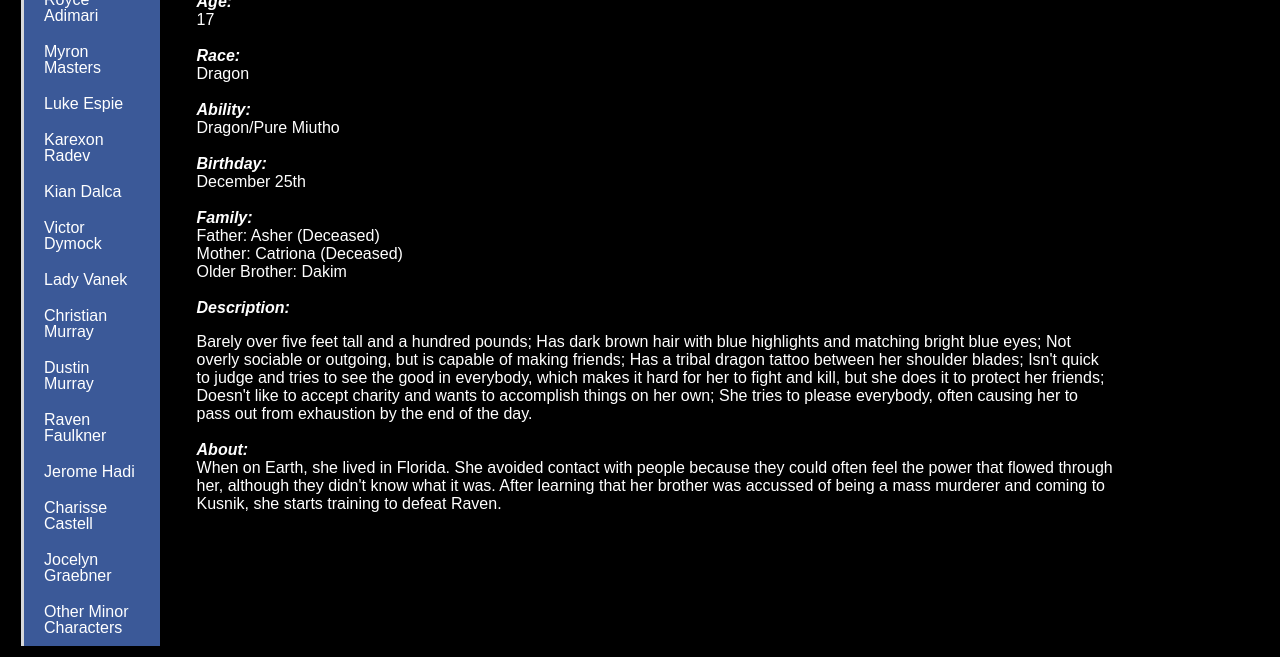
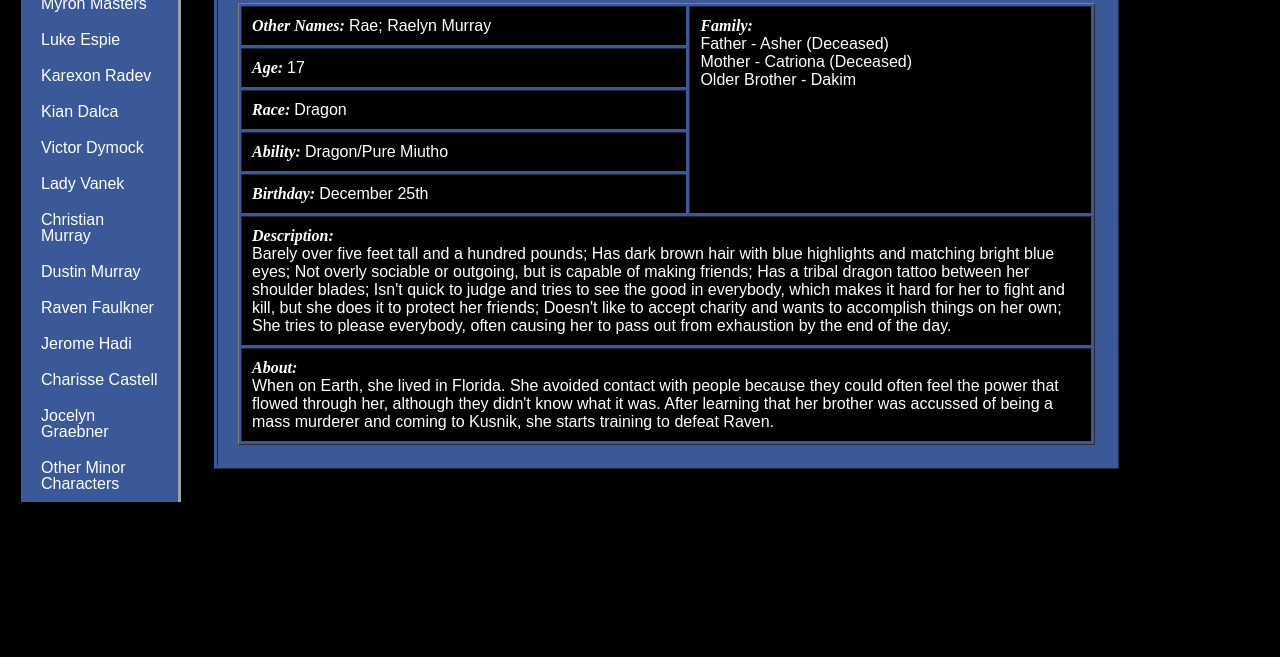
Before and after one commit to TheRioraSeries/TheRioraSeries.github.io, a plain HTML site: page RaelynAdelinda.html in a window 1280 px wide. Shown: the part 335-992 px from the top of the page. After the commit the page ends 848 px from the top, so only its background shows below. Drawn offline with Linux system fonts and the light colour scheme.

Commit message:
Raelyn Character
Created the character page for Raelyn

```diff
--- a/RaelynAdelinda.html
+++ b/RaelynAdelinda.html
@@ -12,9 +12,34 @@
 			color: white;
 			font-size: 50px;
 			text-decoration:underline;
+			font-family: "Times New Roman", Times, serif;
+			padding-top: 10px;
 		}
 		#CharacterInfo {
 			padding-left: 30px;
+		}
+		b {
+			font-family: "Times New Roman", Times, serif;
+		}
+		#outer, #outer tr {
+			border-color: #3b5998;
+			background-color: #3b5998;
+		}
+		p {
+			color: white;
+			line-height: 150%;
+		}
+		#container {
+			padding-left:20px;
+			padding-right:20px;
+			padding-bottom:20px;
+			background-color:#3b5998;
+			border-color: #3b5998;
+		}
+		#paragraph {
+			padding:10px;
+			border-color: #3b5998;
+			background-color:#000000;
 		}
 	</style>
 </head>
@@ -63,7 +88,7 @@
 
 <br><br>
 
-<table><tr><td valign="top">
+<table><tr><td valign="top" width="160">
 
 <div id='cssmenu2'>
 <ul>
@@ -86,32 +111,43 @@
 </ul>
 </div>
 
-</td><td valign="top">
+</td>
 
-<table id="CharacterInfo"><tr><td>
-	<div id="title">Raelyn Adelinda</div>
-	<b><em>Other Names:</em></b><br>
+<td id="CharacterInfo">
+<table border="1" id="outer"><tr><td id="container">
+	<div id="title">Raelyn Adelinda</div><br>
+	<table border="1">
+		<tr>
+			<td id="paragraph">
+				<b><em>Other Names: </em></b>
 				Rae; Raelyn Murray
-	<br><br>
-	<b><em>Age:</em></b><br>
+			</td>
+			<td rowspan="5" id="paragraph" valign="top">
+				<b><em>Family:</em></b><br>
+				Father - Asher (Deceased)<br>
+				Mother - Catriona (Deceased)<br>
+				Older Brother - Dakim
+			</td>
+		</td></tr>
+		<tr><td id="paragraph">
+				<b><em>Age: </em></b>
 				17
-	<br><br>
-	<b><em>Race:</em></b><br>
+		</td></tr>
+		<tr><td id="paragraph">
+				<b><em>Race: </em></b>
 				Dragon
-	<br><br>
-	<b><em>Ability:</em></b><br>
+		</td>
+		<tr><td id="paragraph">
+				<b><em>Ability: </em></b>
 				Dragon/Pure Miutho
-	<br><br>
-	<b><em>Birthday:</em></b><br>
+		</td></tr>
+		<tr><td id="paragraph">
+				<b><em>Birthday: </em></b>
 				December 25th
-	<br><br>
-	<b><em>Family:</em></b><br>
-	Father: Asher (Deceased)<br>
-	Mother: Catriona (Deceased)<br>
-	Older Brother: Dakim
-	<br><br>
+		</td></tr>
+		<tr><td colspan="2" id="paragraph">
 			<b><em>Description:</em></b><br>
-	<p>Barely over five feet tall and a hundred pounds;
+			Barely over five feet tall and a hundred pounds;
 			Has dark brown hair with blue highlights and matching bright blue eyes;
 			Not overly sociable or outgoing, but is capable of making friends;
 			Has a tribal dragon tattoo between her shoulder blades;
@@ -120,17 +156,21 @@
 			Doesn't like to accept charity and wants to accomplish things on her own;
 			She tries to please everybody, often causing her to pass out from
 			exhaustion by the end of the day.
-	<br><br>
+		</td></tr>
+		<tr><td colspan="2" id="paragraph">
 			<b><em>About:</em></b><br>
 			When on Earth, she lived in Florida. She avoided contact with people
 			because they could often feel the power that flowed through her, although
 			they didn't know what it was. After learning that her brother was accussed
 			of being a mass murderer and coming to Kusnik, she starts training to
 			defeat Raven.
-	</div></div>
+		</td></tr>
+	</table>
 </td></tr></table>
+</td>
+</tr></table>
 
-</td></tr></table>
+</div>
 
 </body>
 </html>
--- a/styles.css
+++ b/styles.css
@@ -160,7 +160,6 @@ CSS Menu
 
 
 /* Starter CSS for Flyout Menu */
-/* Starter CSS for Flyout Menu */
 #cssmenu2,
 #cssmenu2 ul,
 #cssmenu2 ul li,
@@ -234,13 +233,13 @@ CSS Menu
   z-index:10;
 }
 #cssmenu2 > ul > li {
-  border-left: 3px solid #d7d8da;
+  border-right: 3px solid #9FA1A5;
 }
 #cssmenu2 > ul > li > a {
   padding: 10px 20px;
 }
 #cssmenu2 > ul > li:hover {
-  border-left: 3px solid #ffffff;
+  border-right: 3px solid #ffffff;
 }
 #cssmenu2 ul li:hover > a {
   color: #ffffff;
```
Also changed, not shown: About_TheCharacters.html (+2 -4 lines). Lines whose indentation alone changed are shown as unchanged.
